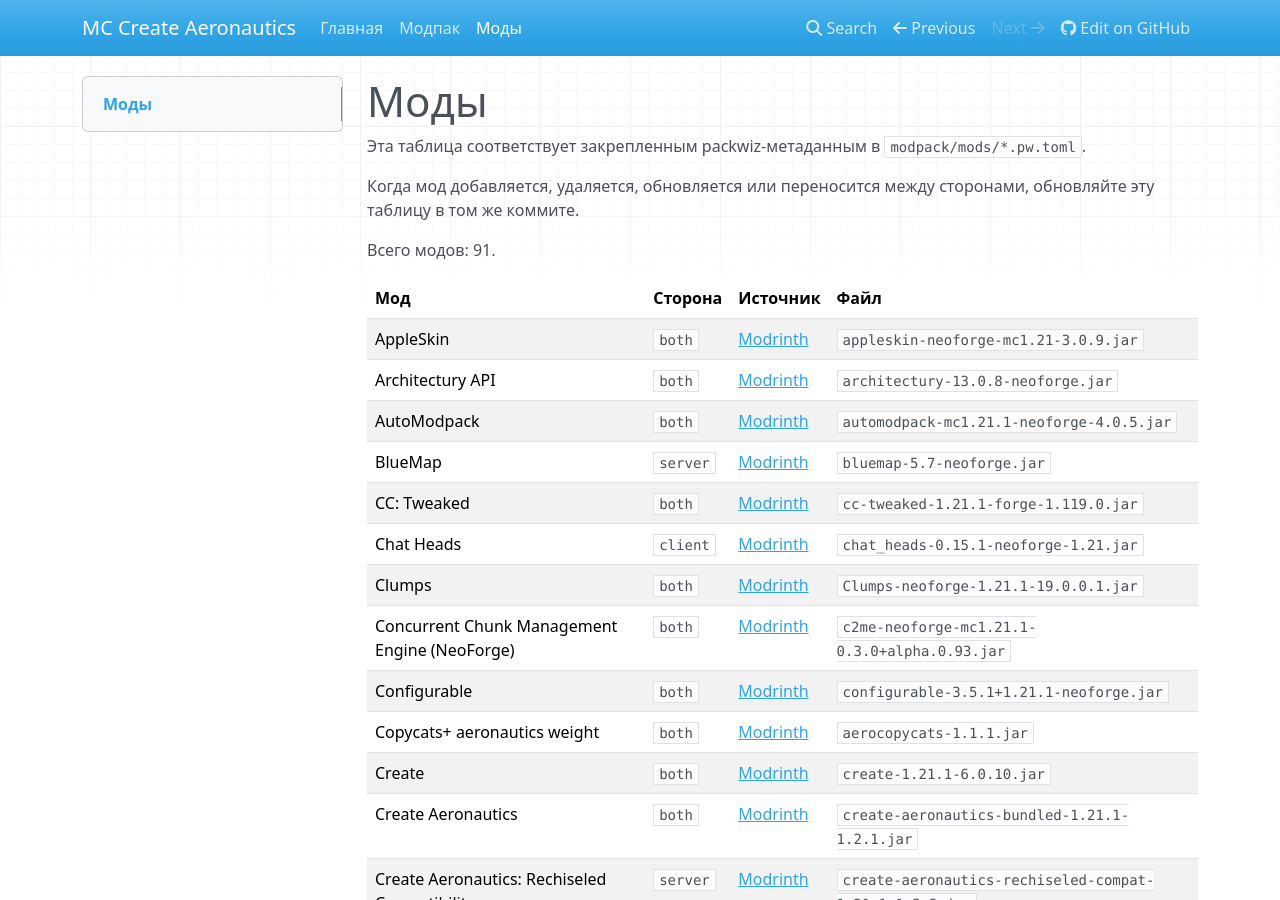
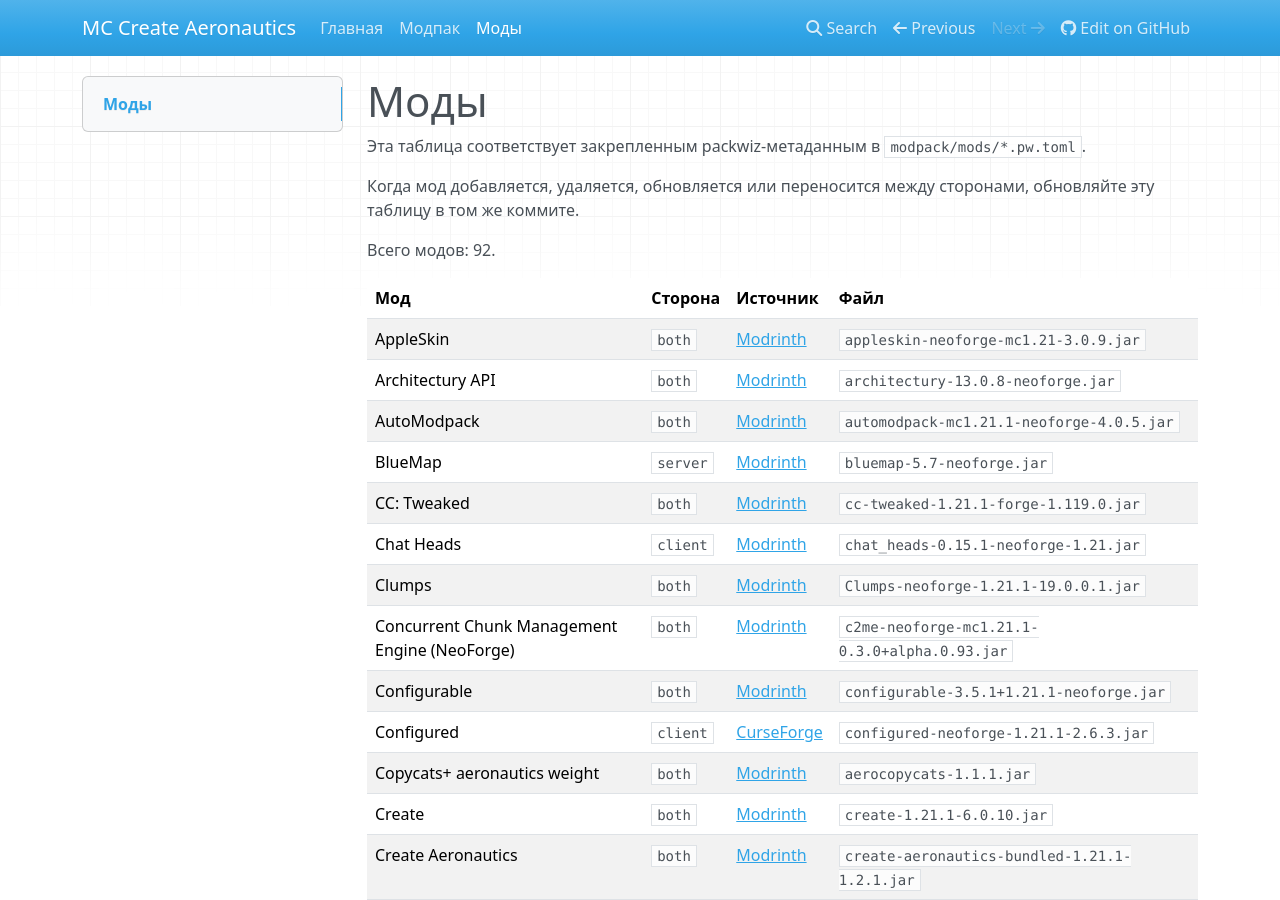
Before and after one commit to AlexCawl/mc-create-aeronautics-modpack, an MkDocs documentation site: the page built from docs/mods.md, in a window 1280 px wide and 900 px high. Built offline with MkDocs 1.6.1, drawn with Linux system fonts in a browser that asks for light colours; nearby versions of some CDN libraries.

Commit message:
chore: added configured

```diff
--- a/docs/mods.md
+++ b/docs/mods.md
@@ -4,7 +4,7 @@
 
 Когда мод добавляется, удаляется, обновляется или переносится между сторонами, обновляйте эту таблицу в том же коммите.
 
-Всего модов: 91.
+Всего модов: 92.
 
 | Мод | Сторона | Источник | Файл |
 | --- | --- | --- | --- |
@@ -17,6 +17,7 @@
 | Clumps | `both` | [Modrinth](https://modrinth.com/mod/clumps) | `Clumps-neoforge-1.21.1-19.0.0.1.jar` |
 | Concurrent Chunk Management Engine (NeoForge) | `both` | [Modrinth](https://modrinth.com/mod/c2me-neoforge) | `c2me-neoforge-mc1.21.1-0.3.0+alpha.0.93.jar` |
 | Configurable | `both` | [Modrinth](https://modrinth.com/mod/configurable) | `configurable-3.5.1+1.21.1-neoforge.jar` |
+| Configured | `client` | [CurseForge](https://www.curseforge.com/minecraft/mc-mods/configured) | `configured-neoforge-1.21.1-2.6.3.jar` |
 | Copycats+ aeronautics weight | `both` | [Modrinth](https://modrinth.com/mod/copycats+-aeronautics-weight) | `aerocopycats-1.1.1.jar` |
 | Create | `both` | [Modrinth](https://modrinth.com/mod/create) | `create-1.21.1-6.0.10.jar` |
 | Create Aeronautics | `both` | [Modrinth](https://modrinth.com/mod/create-aeronautics) | `create-aeronautics-bundled-1.21.1-1.2.1.jar` |
```
Also changed, not shown: 3 other files.
